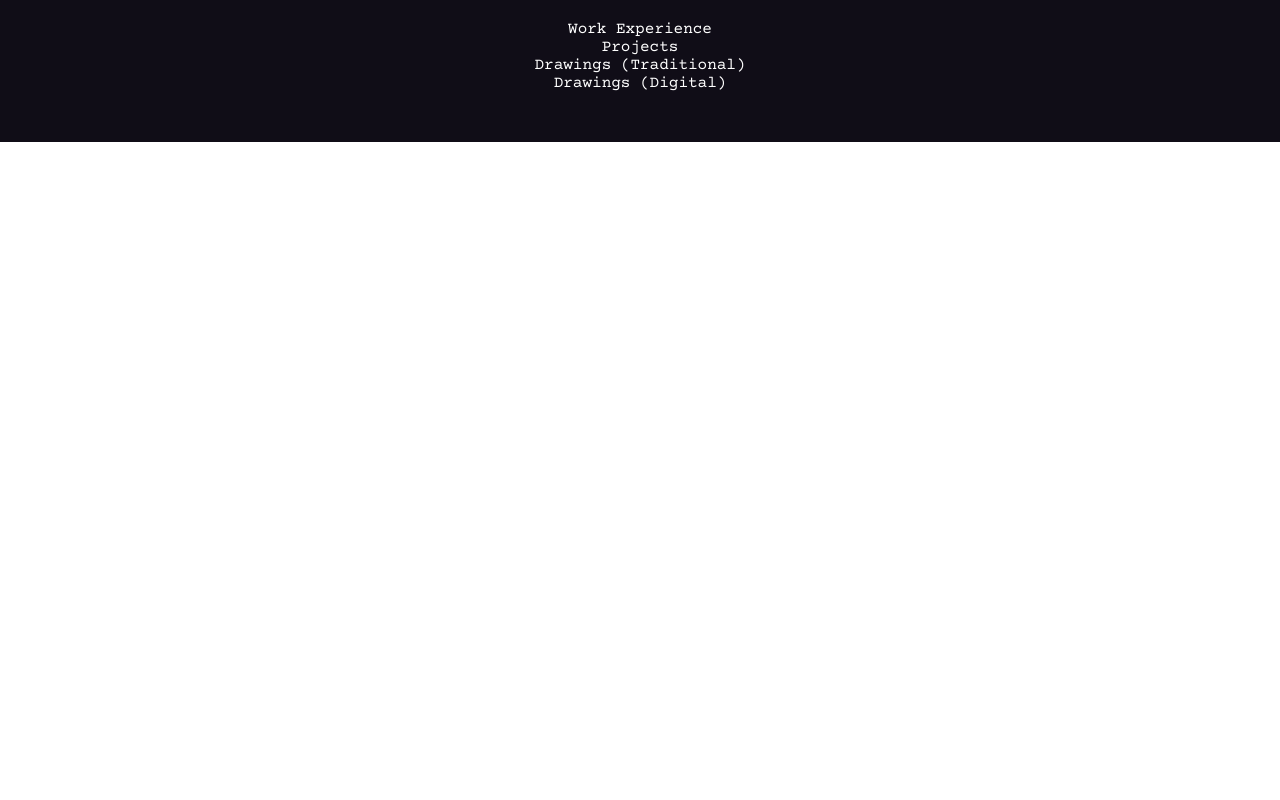
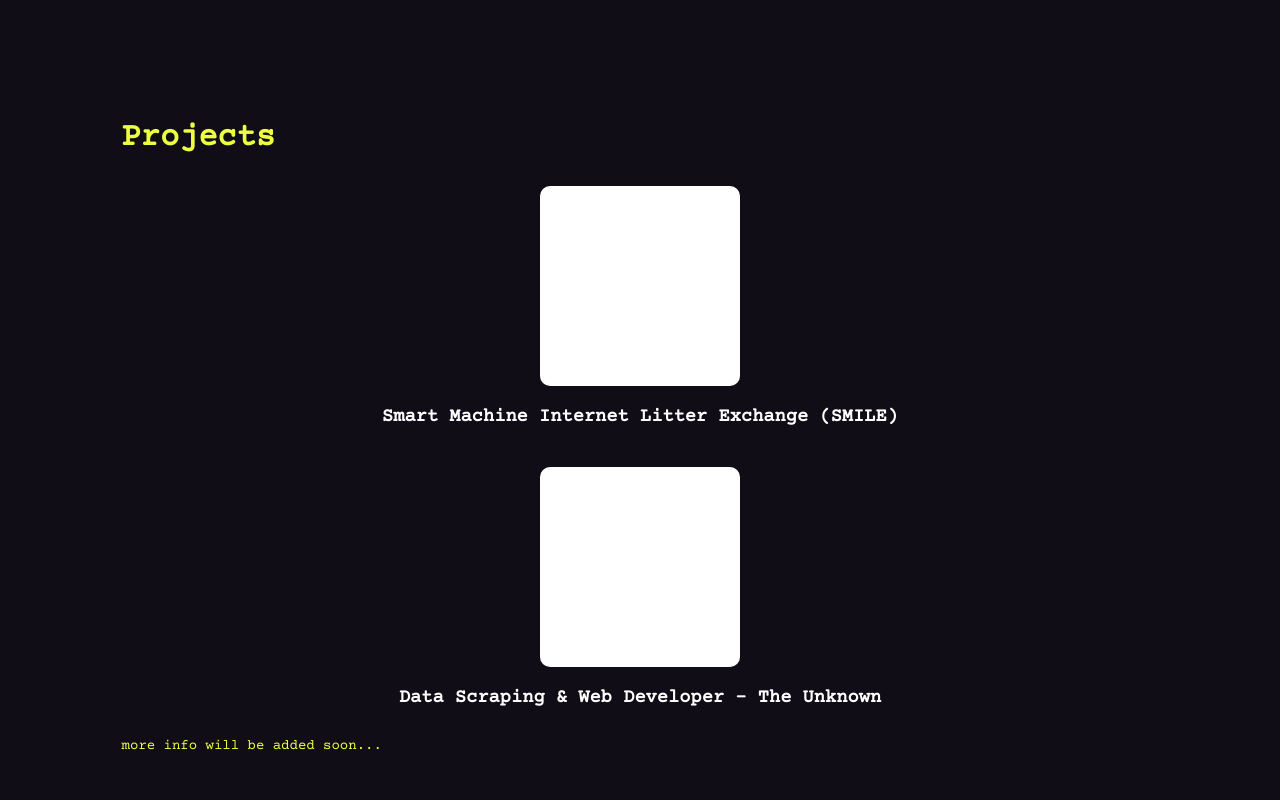
Before and after one commit to BlancheTinsleye/blanchetinsleye.github.io, a React (Vite) app: page / in a window 1280 px wide. Shown: the part 3600-4400 px from the top of the page. Before the commit the page ends 3742 px from the top, so only its background shows below. Built offline with nearby package versions, Linux system fonts and the light colour scheme.

Commit message:
Projects WIP

```diff
--- a/src/pages/home/Home.tsx
+++ b/src/pages/home/Home.tsx
@@ -9,6 +9,7 @@ import TopBar from '../topbar/TopBar';
 import Footer from '../footer/Footer';
 import SkillsSection from '../skillssection/SkillsSection';
 import WorkExperienceSection from '../workexperience/workexperiencesection/WorkExperienceSection';
+import ProjectsSection from '../projects/projectssection/ProjectsSection';
 
 const Home = () => {
     return (
@@ -40,7 +41,9 @@ const Home = () => {
 
                 <WorkExperienceSection />
 
-                {/* <Link to="/skills">Skills</Link> */}
+                <ProjectsSection />
+
+                <Link to="/skills">Skills</Link>
                 <Link to="/workexperience">Work Experience</Link>
                 <Link to="/projects">Projects</Link>
                 <Link to="/drawingstrad">Drawings (Traditional)</Link>
--- /dev/null
+++ b/src/pages/projects/projectssection/ProjectsSection.tsx
@@ -0,0 +1,41 @@
+// import React from 'react'
+
+import './projectssection.css'
+
+const ProjectsSection = () => {
+  return (
+    <>
+        <div id="PS-mainCONT">
+            <h1 className='PageSectionH1'>
+                Projects
+            </h1>
+
+            <div id="PS-projectsCONT">
+                <div className="PS-prjct">
+                    <div className="PS-prjctIMG"></div>
+                    <div className="PS-prjcttxtsCONT">
+                        <h3 className="PS-prjctNAME">
+                            Smart Machine Internet Litter Exchange (SMILE)
+                        </h3>
+                    </div>
+                </div>
+
+                <div className="PS-prjct">
+                    <div className="PS-prjctIMG"></div>
+                    <div className="PS-prjcttxtsCONT">
+                        <h3 className="PS-prjctNAME">
+                            Data Scraping & Web Developer – The Unknown
+                        </h3>
+                    </div>
+                </div>
+
+            <p id='PS-note'>
+                more info will be added soon...
+            </p>
+            </div>
+        </div>
+    </>
+  )
+}
+
+export default ProjectsSection
--- /dev/null
+++ b/src/pages/projects/projectssection/projectssection.css
@@ -0,0 +1,65 @@
+#PS-mainCONT {
+    min-height: 100vh;
+    margin-top: 100px;
+    padding-bottom: 50px;
+
+    background-color: #100D17;
+
+    width: 90%;
+
+    display: flex;
+    flex-direction: column;
+    align-content: center;
+}
+
+#PS-projectsCONT {
+    width: 90%;
+
+    align-self: center;
+
+    /* margin-top: 30px; */
+}
+
+.PS-prjct {
+    display: flex;
+    flex-direction: column;
+    align-items: center;
+    justify-content: space-between;
+
+    padding-top: 10px;
+    padding-bottom: 10px;
+
+    margin-top: 20px;
+    margin-bottom: 20px;
+
+    transition: box-shadow 0.5s ease-in-out,
+    inset 0.5s ease-in-out,
+    border 0.5s ease-in-out;
+}
+
+.PS-prjct:hover {
+    box-shadow: 0px 0px 10px 2px #ecff40,
+    inset 0px 0px 10px 1px #ecff40;
+    border: 1px solid #ecff40;
+
+}
+
+.PS-prjcttxtsCONT {
+    width: 100%;
+    text-align: center;
+}
+
+.PS-prjctIMG {
+    height: 200px;
+    width: 200px;
+    background-color: #ffffff;
+    border-radius: 10px;
+    margin-bottom: 20px;
+}
+
+#PS-note {
+    margin-top: 20px;
+
+    font-size: 14px;
+    color: #ecff40;
+}
```
